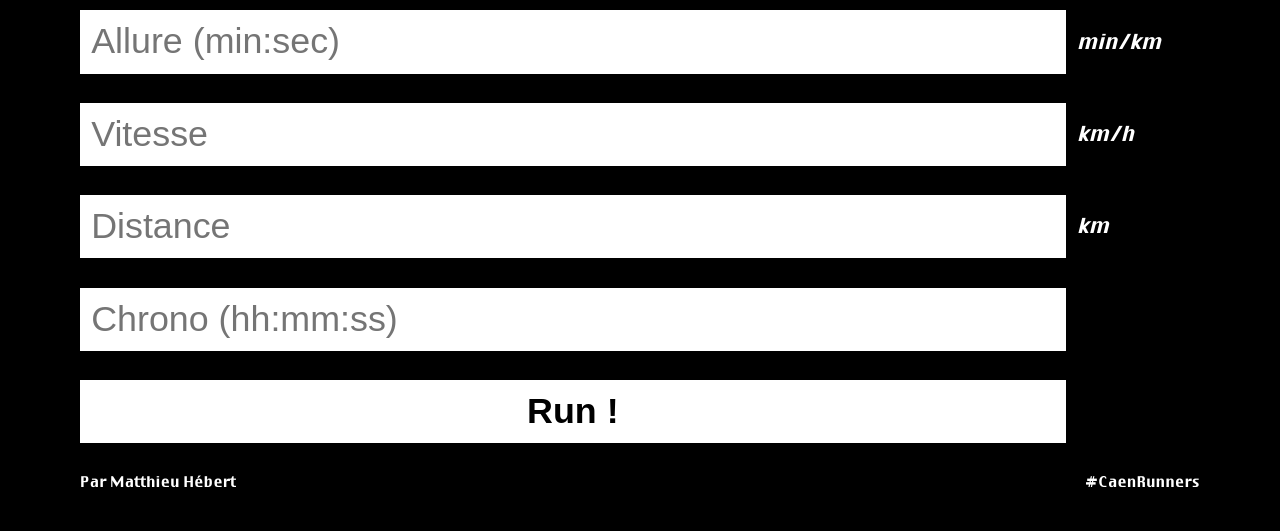
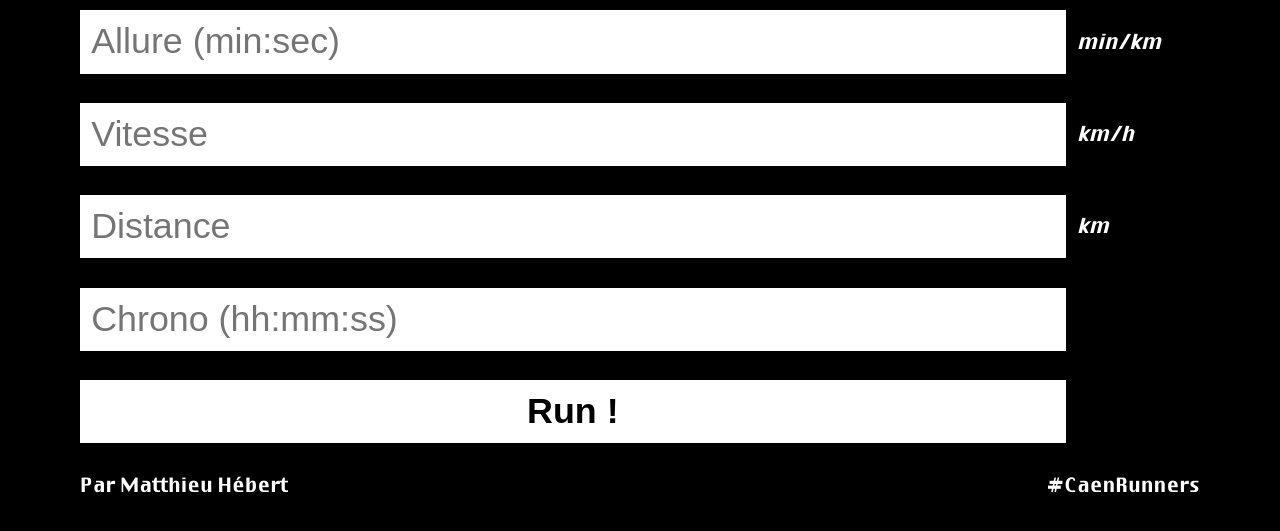
Before and after one commit to maattt/runboyrun, a plain HTML site: page index.html in a window 1280 px wide. Shown: the part 117-648 px from the top of the page. Drawn offline with Linux system fonts and the light colour scheme.

Commit message:
css footer

```diff
--- a/style.css
+++ b/style.css
@@ -115,4 +115,8 @@ footer div:last-child {
     width: 88%;
   }
 
+
+  footer {
+    font-size: 1.2em;
 }
+}
```
